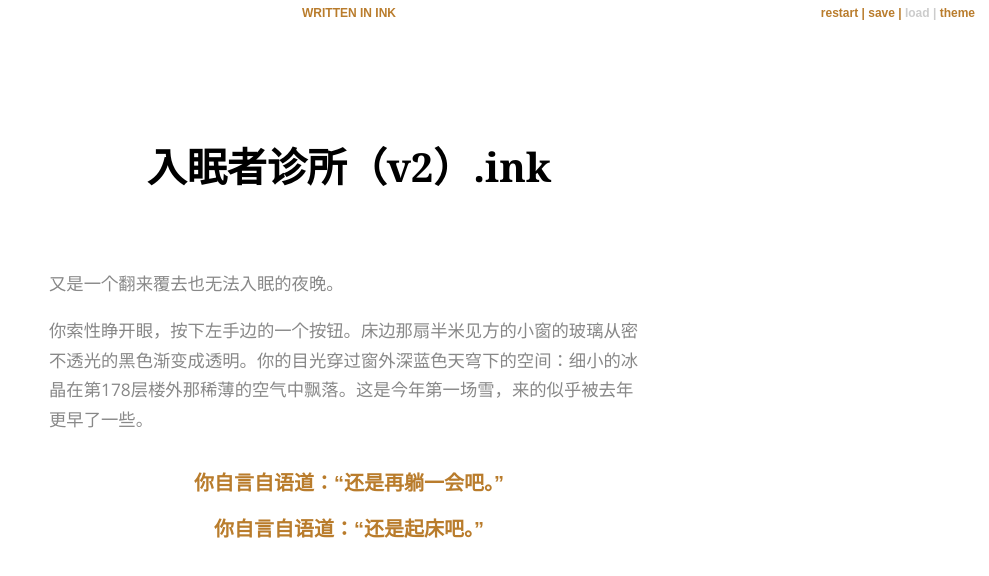
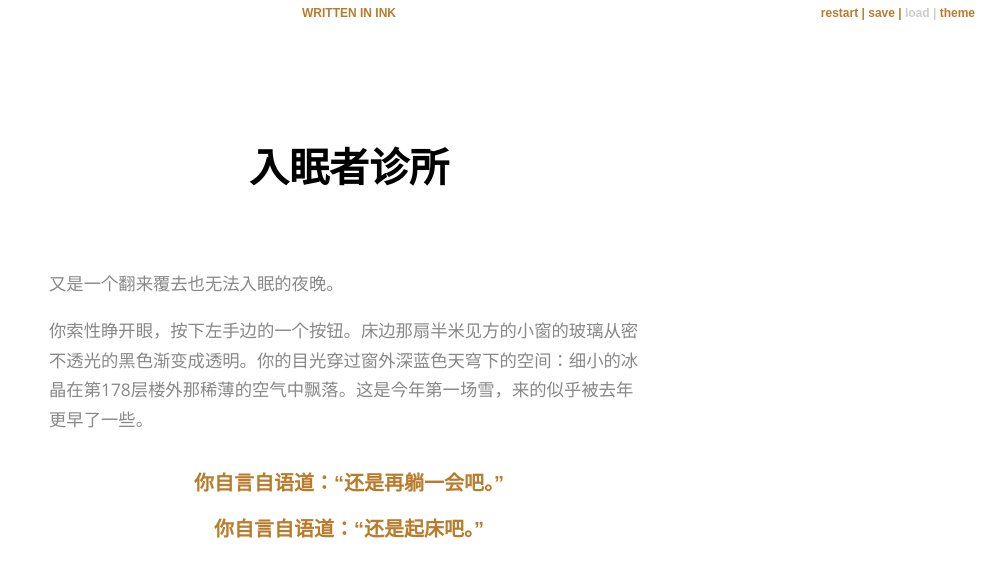
Before and after one commit to Poppelyang/sleeptight, a plain HTML site: page index.html in a window 1280 px wide. Shown: the whole page, without its empty margins (291-1280 px from the left). Drawn offline with nearby package versions, Linux system fonts and the light colour scheme; a web font is replaced by a local one.

Commit message:
Update index.html

```diff
--- a/index.html
+++ b/index.html
@@ -25,7 +25,7 @@
 
         <div id="story" class="container">
             <div class="header">
-                <h1>入眠者诊所（v2）.ink</h1>
+                <h1>入眠者诊所</h1>
                 <h2 class="byline"></h2>
             </div>
         </div>
```
